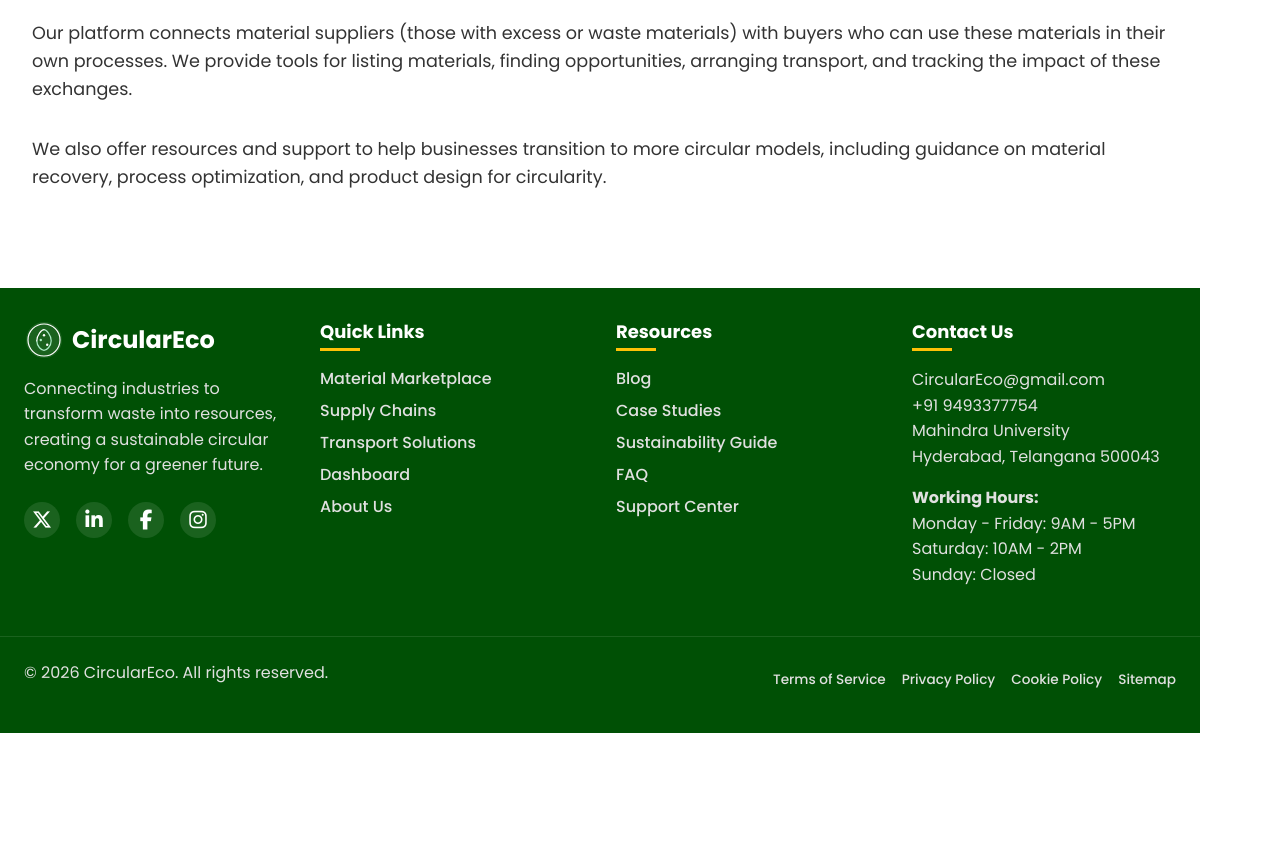
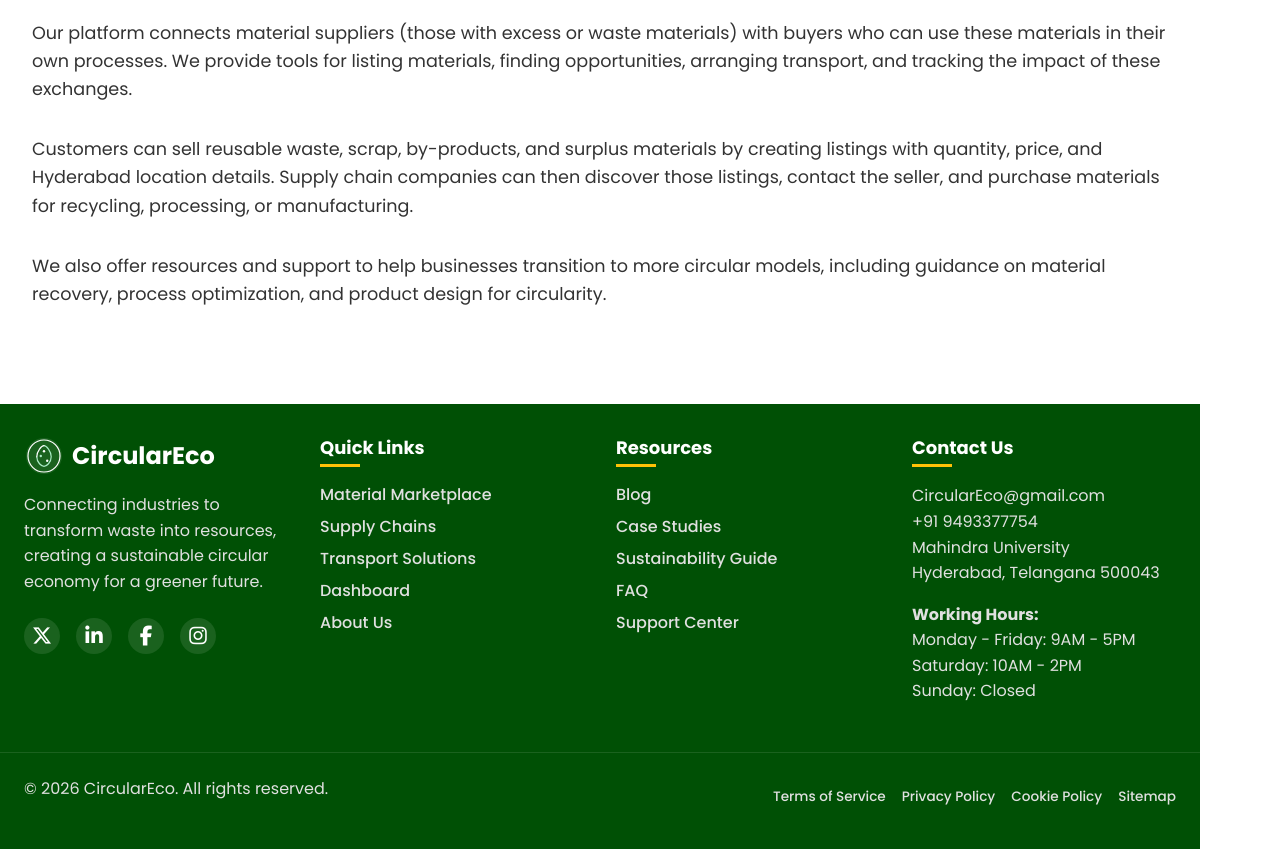
Before and after one commit to sujithreddy200514/Circular-Economy-Marketplace, a React (Vite) app in the folder client/: page /#/about in a window 1280 px wide. Shown: the part 1000-1849 px from the top of the page. Before the commit the page ends 1733 px from the top, so only its background shows below. Built offline with nearby package versions, Linux system fonts and the light colour scheme; the HTML template or start-up script is replaced by a standard one.

Commit message:
Add selling flow to about page

```diff
--- a/client/src/pages/AboutPage.tsx
+++ b/client/src/pages/AboutPage.tsx
@@ -159,6 +159,12 @@ const AboutPage: React.FC = () => {
           and tracking the impact of these exchanges.
         </TextContent>
         <TextContent>
+          Customers can sell reusable waste, scrap, by-products, and surplus materials
+          by creating listings with quantity, price, and Hyderabad location details.
+          Supply chain companies can then discover those listings, contact the seller,
+          and purchase materials for recycling, processing, or manufacturing.
+        </TextContent>
+        <TextContent>
           We also offer resources and support to help businesses transition to more
           circular models, including guidance on material recovery, process optimization,
           and product design for circularity.
```
